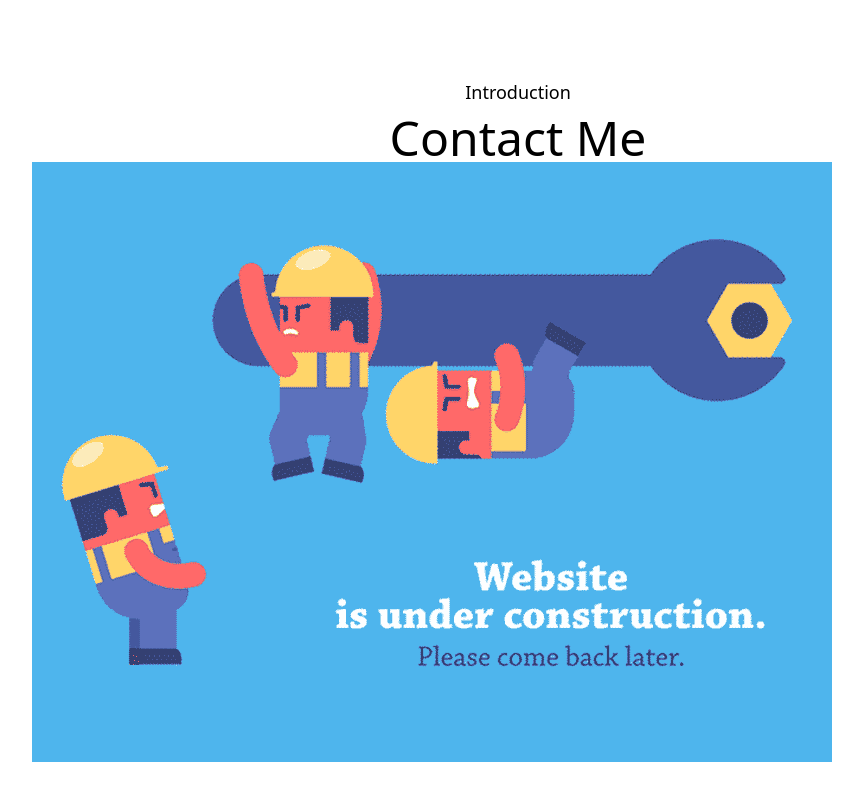
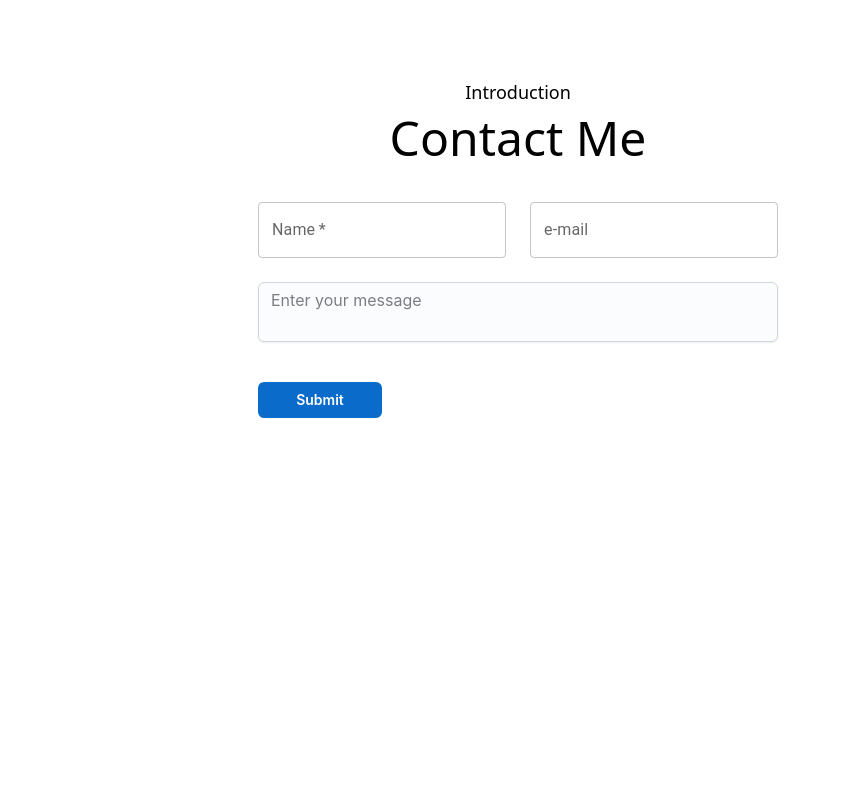
Before and after one commit to yavuzahmet1/my-portfolio, a Next.js app: page / in a window 1280 px wide. Shown: the part 2862-3662 px from the top of the page, without its empty margins (122-985 px from the left). After the commit the page ends 3392 px from the top, so only its background shows below. Built offline with nearby package versions, Linux system fonts and the light colour scheme; a web font is replaced by a local one.

Commit message:
contact me component completed

```diff
--- a/app/components/ContactMe.jsx
+++ b/app/components/ContactMe.jsx
@@ -1,14 +1,85 @@
-import Image from 'next/image'
-import React from 'react'
-import error from "../../assets/page-error.gif"
+"use client"
+// import error from "../../assets/page-error.gif";
+import { Box, TextField } from '@mui/material';
+import Textarea from '@mui/joy/Textarea';
+import { Button } from '@mui/joy';
+import { useState } from 'react';
 
 const ContactMe = () => {
+    const [email, setEmail] = useState('');
+    const [name, setName] = useState('');
+    const [isTouched, setIsTouched] = useState(false);
+
+    const handleEmailChange = (event) => {
+        setEmail(event.target.value);
+    };
+    const handleNameChange = (event) => {
+        setName(event.target.value);
+    };
+
+    const handleBlur = () => {
+        setIsTouched(true);
+    };
+
+    const isEmailValid = email.trim() !== '';
+    const isNameValid = name.trim() !== '';
+
     return (
         <div id='contact' className='w-full px-[12%] scroll-mt-20 my-20 text-center'>
             <h4 className='text-center mb-2 text-lg'>Introduction</h4>
             <h2 className='text-center text-5xl'>Contact Me</h2>
-            <Image src={error} alt='' /></div>
-    )
-}
+            <Box
+                component="form"
+                sx={{
+                    display: 'flex',
+                    flexDirection: 'column',
+                    justifyContent: 'center',
+                    alignItems: 'center',
+                    maxWidth: '42rem',
 
-export default ContactMe
+                    margin: '0 auto',
+                    gap: 2,
+                }}
+            >
+                <Box className='grid grid-cols-2 gap-6 mt-10 mb-8'>
+                    <TextField
+                        id="name"
+                        label="Name"
+                        variant="outlined"
+                        sx={{ width: '100%' }}
+                        onChange={handleNameChange}
+                        onBlur={handleBlur}
+                        error={isTouched && !isNameValid}
+                        helperText={isTouched && !isNameValid ? "Name is required" : ""}
+                        required
+                    />
+                    <TextField
+                        id="email"
+                        label="e-mail"
+                        variant="outlined"
+                        sx={{ width: '100%' }}
+                        value={email}
+                        onChange={handleEmailChange}
+                        onBlur={handleBlur}
+                        error={isTouched && !isEmailValid}
+                        helperText={isTouched && !isEmailValid ? "E-mail is required" : ""}
+                    />
+                    <Textarea
+                        placeholder="Enter your message"
+                        minRows={2}
+                        maxRows={4}
+                        sx={{ width: '100%', gridColumn: '1 / -1' }}
+                    />
+                    <Button
+                        type='submit'
+                        sx={{ mt: "1rem", width: '50%' }}
+                    >
+                        Submit
+                    </Button>
+                </Box>
+            </Box>
+        </div>
+    );
+};
+
+export default ContactMe;
--- a/assets/assets.js
+++ b/assets/assets.js
@@ -43,7 +43,7 @@ import login from "./projects/login.gif";
 import portfolio from "./projects/portfolio.gif"
 import shopping_cart from "./projects/shopping-cart.gif"
 import dicee from "./projects/dicee.png"
-import authum from "./projects/authum.png"
+import authum from "./projects/authum.gif"
 
 
 export const assets = {
--- a/package.json
+++ b/package.json
@@ -9,6 +9,10 @@
     "lint": "next lint"
   },
   "dependencies": {
+    "@emotion/react": "^11.14.0",
+    "@emotion/styled": "^11.14.0",
+    "@mui/joy": "5.0.0-beta.51",
+    "@mui/material": "^6.4.7",
     "next": "15.2.1",
     "react": "^19.0.0",
     "react-dom": "^19.0.0"
```
Also changed, not shown: 1 other file (tests, documents, lock files or other folders).
